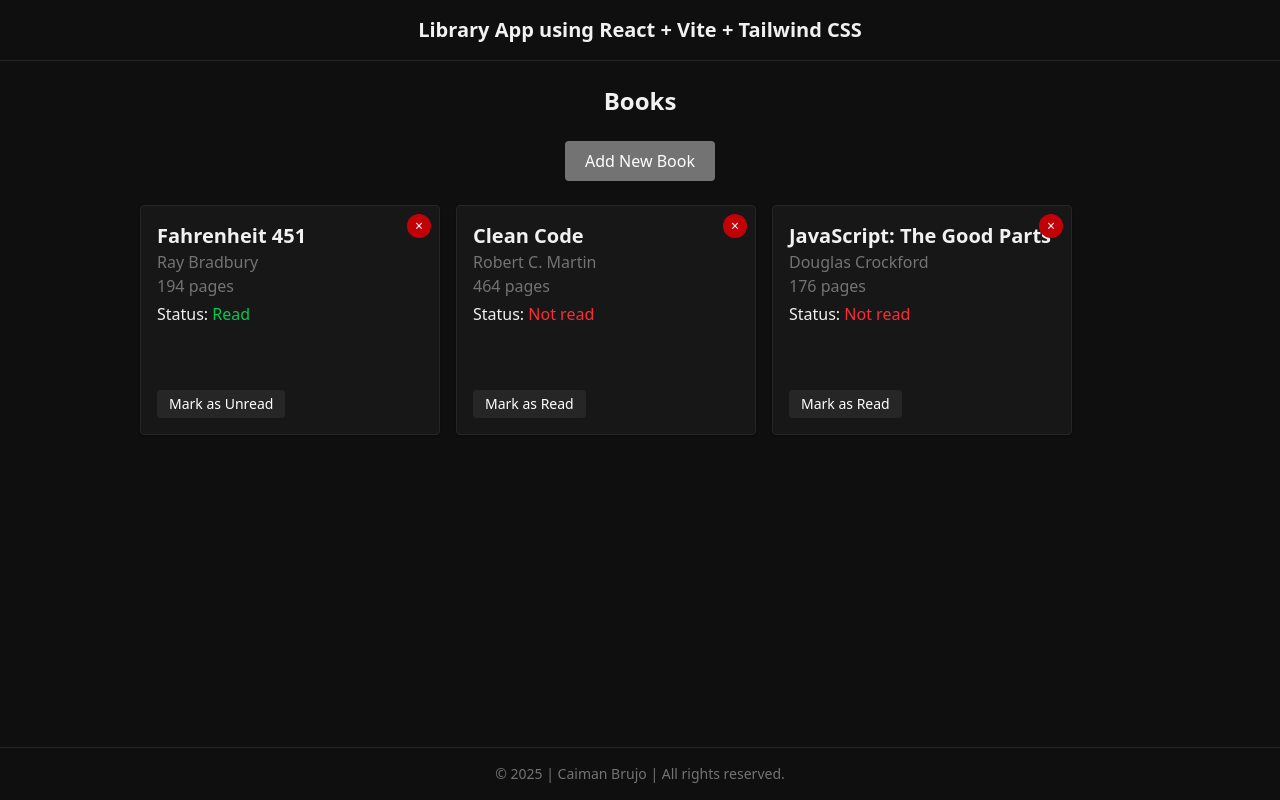
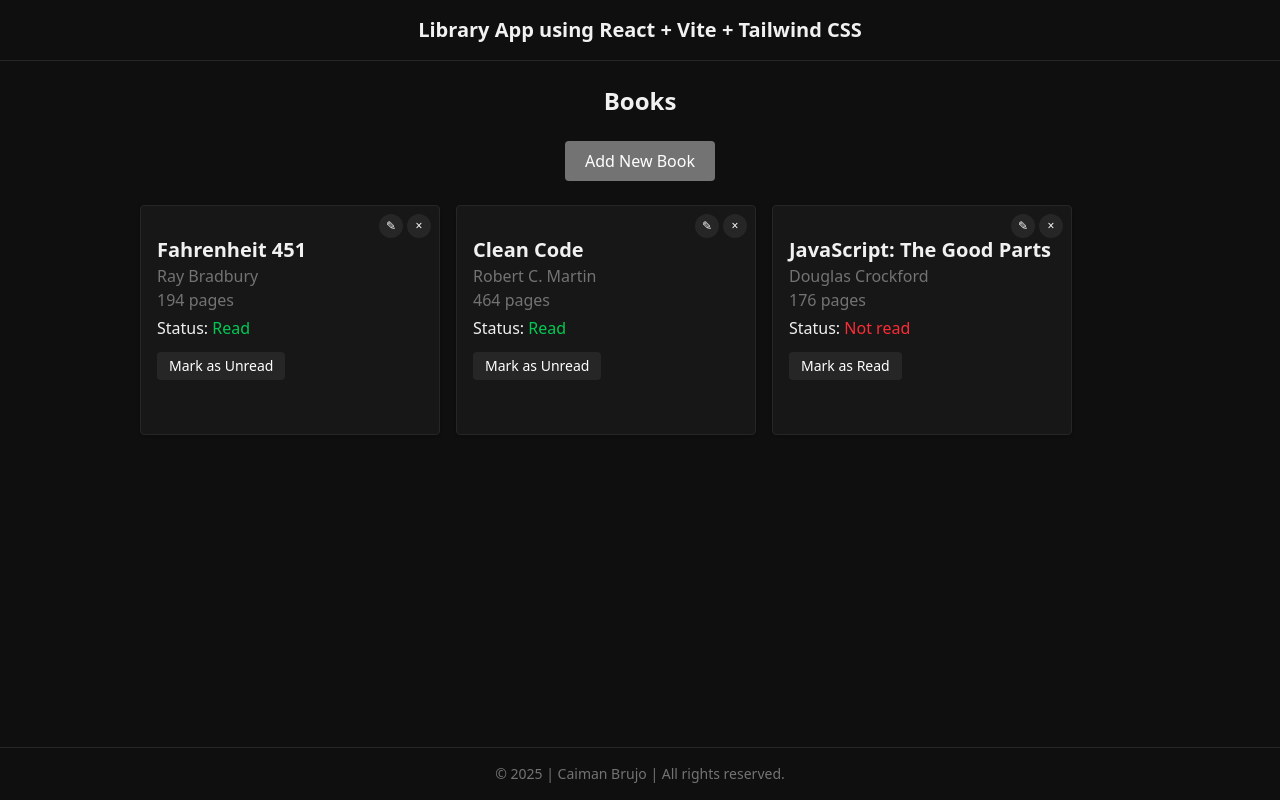
Before and after one commit to CaimanBrujo/library-app, a React app: page / in a window 1280 px wide. Built offline with nearby package versions, Linux system fonts and the light colour scheme; the HTML template or start-up script is replaced by a standard one.

Commit message:
feat: add edit functionality to bookReducer and improve BookCard layout to prevent content overlap

```diff
--- a/src/App.tsx
+++ b/src/App.tsx
@@ -20,7 +20,7 @@ const initialBooks: Book[] = [
     title: 'Clean Code',
     author: 'Robert C. Martin',
     pages: 464,
-    read: false
+    read: true
   },
   {
     id: crypto.randomUUID(),
--- a/src/components/BookCard.tsx
+++ b/src/components/BookCard.tsx
@@ -1,24 +1,49 @@
 import React from 'react'
 import type { Book } from '../types/Book'
+import BookEdit from './BookEdit'
 
 type Props = {
   book: Book
   dispatch: React.Dispatch<
     | { type: 'TOGGLE_READ'; payload: string }
     | { type: 'REMOVE_BOOK'; payload: string }
+    | { type: 'EDIT_BOOK'; payload: Book }
   >
 }
 
 export default function BookCard({ book, dispatch }: Props) {
+  const [isEditing, setIsEditing] = React.useState(false)
+
+  if (isEditing) {
     return (
-    <div className="relative w-[300px] h-[230px] flex flex-col justify-between p-4 border border-border rounded shadow-sm bg-gray-800">
+      <div className="relative w-[300px] h-[230px] p-4 border border-border rounded shadow-sm bg-gray-800 flex items-center justify-center">
+        <BookEdit
+          book={book}
+          dispatch={dispatch}
+          onClose={() => setIsEditing(false)}
+        />
+      </div>
+    )
+  }
+
+  return (
+    <div className="relative w-[300px] h-[230px] p-4 border border-border rounded shadow-sm bg-gray-800 pt-[30px]">
+      <div className="absolute top-2 right-2 flex gap-1">
+        <button
+          onClick={() => setIsEditing(true)}
+          className="text-xs text-white bg-gray-700 hover:bg-gray-600 rounded-full w-6 h-6 flex items-center justify-center"
+          aria-label="Edit book"
+        >
+          ✎
+        </button>
         <button
           onClick={() => dispatch({ type: 'REMOVE_BOOK', payload: book.id })}
-        className="absolute top-2 right-2 text-sm text-white bg-red-700 hover:bg-red-600 rounded-full w-6 h-6 flex items-center justify-center"
+          className="text-xs text-white bg-gray-700 hover:bg-gray-600 rounded-full w-6 h-6 flex items-center justify-center"
           aria-label="Remove book"
         >
           ×
         </button>
+      </div>
 
       <div>
         <h2 className="text-xl font-semibold">{book.title}</h2>
@@ -34,7 +59,7 @@ export default function BookCard({ book, dispatch }: Props) {
 
       <button
         onClick={() => dispatch({ type: 'TOGGLE_READ', payload: book.id })}
-        className="px-3 py-1 text-sm bg-gray-700 text-white rounded hover:bg-gray-600 transition-colors self-start"
+        className="mt-3 px-3 py-1 text-sm bg-gray-700 text-white rounded hover:bg-gray-600 transition-colors"
       >
         Mark as {book.read ? 'Unread' : 'Read'}
       </button>
--- /dev/null
+++ b/src/components/BookEdit.tsx
@@ -0,0 +1,76 @@
+import React from 'react'
+import type { Book } from '../types/Book'
+
+type Props = {
+  book: Book
+  dispatch: React.Dispatch<{ type: 'EDIT_BOOK'; payload: Book }>
+  onClose: () => void
+}
+
+export default function BookEdit({ book, dispatch, onClose }: Props) {
+  const [title, setTitle] = React.useState(book.title)
+  const [author, setAuthor] = React.useState(book.author)
+  const [pages, setPages] = React.useState(book.pages.toString())
+  const [read, setRead] = React.useState(book.read)
+
+  const handleSubmit = (e: React.FormEvent) => {
+    e.preventDefault()
+    dispatch({
+      type: 'EDIT_BOOK',
+      payload: {
+        id: book.id,
+        title,
+        author,
+        pages: Number(pages),
+        read
+      }
+    })
+    onClose()
+  }
+
+  return (
+    <form onSubmit={handleSubmit} className="space-y-2">
+      <input
+        type="text"
+        value={title}
+        onChange={(e) => setTitle(e.target.value)}
+        className="w-full p-1 rounded bg-gray-700 text-white"
+      />
+      <input
+        type="text"
+        value={author}
+        onChange={(e) => setAuthor(e.target.value)}
+        className="w-full p-1 rounded bg-gray-700 text-white"
+      />
+      <input
+        type="number"
+        value={pages}
+        onChange={(e) => setPages(e.target.value)}
+        className="w-full p-1 rounded bg-gray-700 text-white"
+      />
+      <label className="flex items-center gap-2 text-sm text-white">
+        <input
+          type="checkbox"
+          checked={read}
+          onChange={(e) => setRead(e.target.checked)}
+        />
+        Already read
+      </label>
+      <div className="flex gap-2 mt-2">
+        <button
+          type="submit"
+          className="px-2 py-1 text-sm bg-green-600 text-white rounded hover:bg-green-500"
+        >
+          Save
+        </button>
+        <button
+          type="button"
+          onClick={onClose}
+          className="px-2 py-1 text-sm bg-gray-600 text-white rounded hover:bg-gray-500"
+        >
+          Cancel
+        </button>
+      </div>
+    </form>
+  )
+}
--- a/src/components/BookList.tsx
+++ b/src/components/BookList.tsx
@@ -6,6 +6,7 @@ type Props = {
   dispatch: React.Dispatch<
     | { type: 'TOGGLE_READ'; payload: string }
     | { type: 'REMOVE_BOOK'; payload: string }
+    | { type: 'EDIT_BOOK'; payload: Book }
   >
 }
 
--- a/src/reducers/bookReducer.ts
+++ b/src/reducers/bookReducer.ts
@@ -2,8 +2,9 @@ import type { Book } from '../types/Book'
 
 export type Action =
   | { type: 'ADD_BOOK'; payload: Book }
-  | { type: 'REMOVE_BOOK'; payload: string } // id
-  | { type: 'TOGGLE_READ'; payload: string } // id
+  | { type: 'REMOVE_BOOK'; payload: string }
+  | { type: 'TOGGLE_READ'; payload: string }
+  | { type: 'EDIT_BOOK'; payload: Book }
 
 export function bookReducer(state: Book[], action: Action): Book[] {
   switch (action.type) {
@@ -15,6 +16,10 @@ export function bookReducer(state: Book[], action: Action): Book[] {
       return state.map((book) =>
         book.id === action.payload ? { ...book, read: !book.read } : book
       )
+    case 'EDIT_BOOK':
+      return state.map((book) =>
+        book.id === action.payload.id ? { ...action.payload } : book
+      )
     default:
       return state
   }
```
Lines whose indentation alone changed are shown as unchanged.
